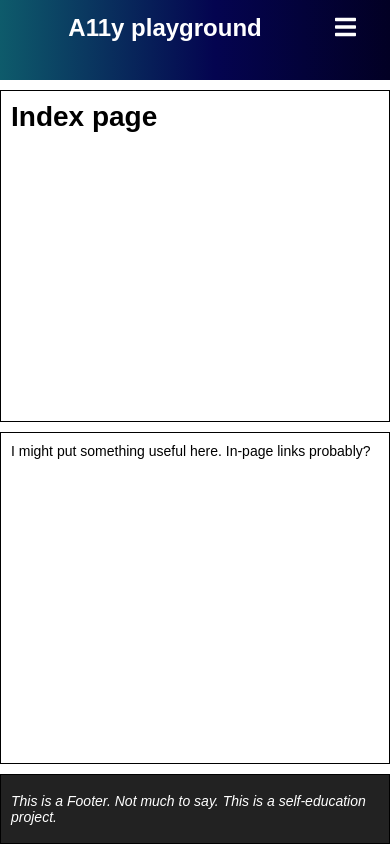
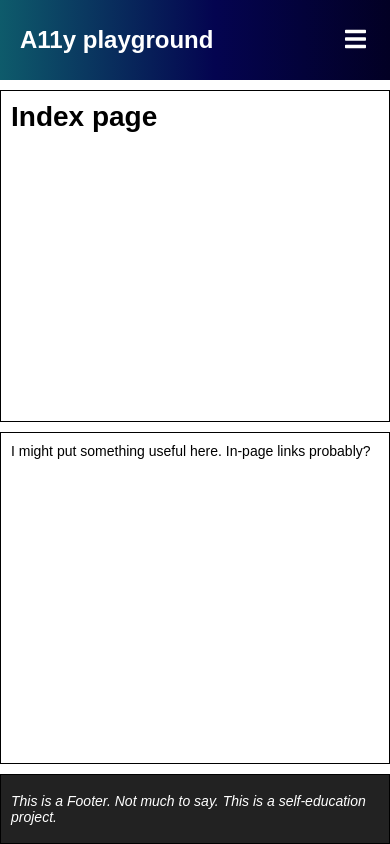
Before and after one commit to Frun4a/a11y-playground, a Next.js app: page / in a window 390 px wide. Built offline with nearby package versions, Linux system fonts and the light colour scheme.

Commit message:
Modify Accordion styling (add Z-index and borders). Modify mowebstyles (vertically centered the elements). Some more minor changes.

```diff
--- a/components/AccordionWithHooks/AccordionH.module.css
+++ b/components/AccordionWithHooks/AccordionH.module.css
@@ -40,8 +40,10 @@
   overflow: hidden;
   /* transition: max-height 0.6s ease; */
   position: absolute;
-  border: 1px slategray solid;
+  border: 2px black solid;
+  border-top: none;
   width: 100%;
+  z-index: 5;
 }
 
 .accordion_text {
--- a/components/Layout.js
+++ b/components/Layout.js
@@ -7,6 +7,7 @@ export default function Layout({ children }) {
     <>
       <Head>
       <title>A11y playground | Just for fun</title>
+      <link rel="icon" href="/favicon.ico" />
       </Head>
       <div className={styles.container}>
         <header className={styles.header}>
--- a/components/Navbar/MenuItems.js
+++ b/components/Navbar/MenuItems.js
@@ -15,7 +15,7 @@ export const MenuItems = [
     cName: 'nav_links'
   },
   {
-    title: 'Contact Us',
+    title: 'WIP',
     url: '#',
     cName: 'nav_links'
   },
--- a/components/Navbar/Navbar.module.css
+++ b/components/Navbar/Navbar.module.css
@@ -6,12 +6,13 @@
   justify-content: space-between;
   align-items: center;
   font-size: 1rem;
+  padding-left: 20px;
+  padding-right: 20px;
 }
 
 .navbar_logo {
   color: #fff;
   justify-self: start;
-  margin-left: 20px;
 }
 
 .menu_icon {
@@ -63,16 +64,13 @@
     /* height: 500px; */
     position: absolute;
     top: 80px;
-    /* left: -100%; */
-    /* opacity: 1; */
-    transition: all 0.5s ease;
+    left: 0px;
   }
 
   .nav_menu.active {
     display: flex;
     background: rgb(2,0,36);
     background: linear-gradient(-90deg, rgba(2,0,36,1) 0%, rgba(4,4,80,1) 45%, rgba(14,91,107,1) 100%);
-    /* left: 0; */
     opacity: 1;
     transition: all 0.5s ease;
     z-index: 1;
@@ -90,20 +88,20 @@
     border-radius: 0;
   }
 
-  .navbar_logo {
+  /* .navbar_logo {
     position: absolute;
     top: 0;
     left: 0;
     transform: translate(25%, 50%);
-  }
+  } */
 
   .menu_icon {
     color: #fff;
     display: block;
-    position: absolute;
+    /* position: absolute;
     top: 0;
-    right: 0;
-    transform: translate(-100%, 50%);
+    right: 0; */
+    /* transform: translate(-100%, 50%); */
     font-size: 1.5rem;
     cursor: pointer;
     background-color: transparent;
@@ -111,6 +109,7 @@
     overflow: hidden;
     margin: 0px;
     padding: 0px;
+    outline: none;
   }
 
   /* .nav_links_mobile {
--- a/pages/index.js
+++ b/pages/index.js
@@ -5,9 +5,6 @@ import Layout from '../components/Layout'
 export default function Home() {
   return (
     <Layout>
-      <Head>
-        <link rel="icon" href="/favicon.ico" />
-      </Head>
 
       <h1>Index page</h1>
 
```
Also changed, not shown: pages/buttons.js (+7 -3 lines), pages/html5.js (+5 -3 lines), 1 other file (tests, documents, lock files or other folders).
